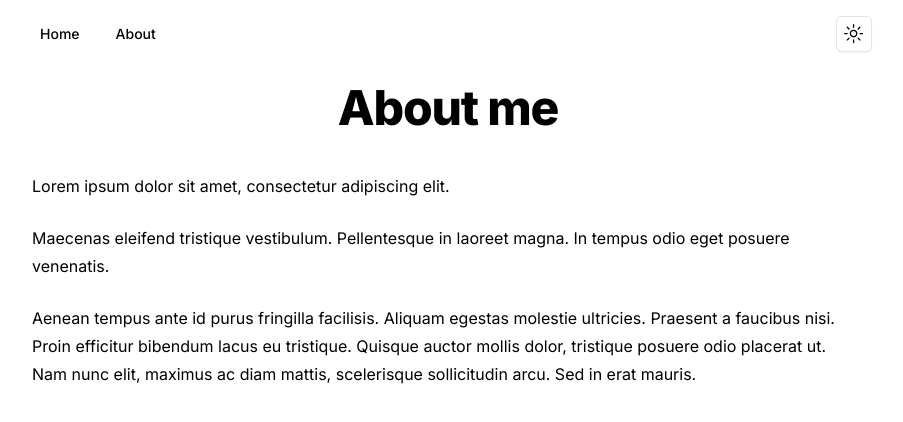
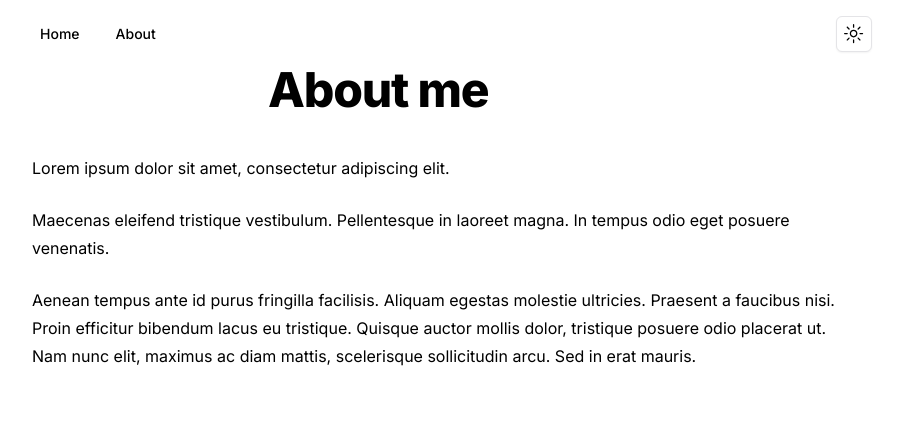
Before and after one commit to ThomasMCarling/portfolio-site, a Next.js app: page /about in a window 1280 px wide. Shown: the top 422 px of the page, without its empty margins (192-1095 px from the left). Built offline with nearby package versions, Linux system fonts and the light colour scheme.

Commit message:
change positioning, resizing, and scrollable page size

```diff
--- a/src/app/about/page.tsx
+++ b/src/app/about/page.tsx
@@ -7,9 +7,11 @@ export const metadata: Metadata = {
 export default function About() {
   return (
     <>
-      <h1 className="flex justify-center pt-1.5 text-4xl font-extrabold tracking-tight lg:pt-4 lg:text-5xl">
-        About me
-      </h1>
+      <div className="flex sm:justify-center ">
+        <h1 className="w-[16.75rem] text-4xl font-extrabold tracking-tight lg:w-[22.5rem] lg:text-5xl">
+          About me
+        </h1>
+      </div>
       <div className="flex flex-col gap-6 px-2 pb-1 pt-10 leading-7">
         <p>Lorem ipsum dolor sit amet, consectetur adipiscing elit.</p>{" "}
         <p>
--- a/src/app/layout.tsx
+++ b/src/app/layout.tsx
@@ -23,12 +23,14 @@ export default function RootLayout({
   children: React.ReactNode;
 }) {
   return (
-    <html lang="en">
+    <html lang="en" suppressHydrationWarning className="overflow-x-hidden">
       <body className={`font-sans antialiased ${inter.variable}`}>
         <ThemeProvider>
-          <div className="min-h-dvh bg-white dark:bg-zinc-950">
+          <div className="mr-[calc(-1*(100vw-100%))] min-h-dvh bg-white dark:bg-zinc-950">
             <Header className="m-auto max-w-4xl px-6" />
-            <main className="m-auto max-w-4xl px-6 pt-4">{children}</main>
+            <main className="m-auto max-w-4xl px-9 pt-6 sm:px-6 lg:pt-3.5">
+              {children}
+            </main>
           </div>
         </ThemeProvider>
       </body>
--- a/src/app/page.tsx
+++ b/src/app/page.tsx
@@ -1,12 +1,14 @@
 export default function HomePage() {
   return (
-    <hgroup className="flex flex-col items-center gap-4 pt-1.5 lg:pt-4">
+    <div className="flex sm:justify-center ">
+      <hgroup className="flex flex-col gap-2 lg:gap-3">
         <h1 className="text-4xl font-extrabold tracking-tight lg:text-5xl">
           Thomas Carling
         </h1>
-      <p className="text-lg font-semibold tracking-tight lg:text-2xl">
+        <p className="pl-2 font-semibold tracking-tight text-slate-800 dark:text-slate-100 lg:text-xl">
           full stack software developer
         </p>
       </hgroup>
+    </div>
   );
 }
```
Lines whose indentation alone changed are shown as unchanged.
